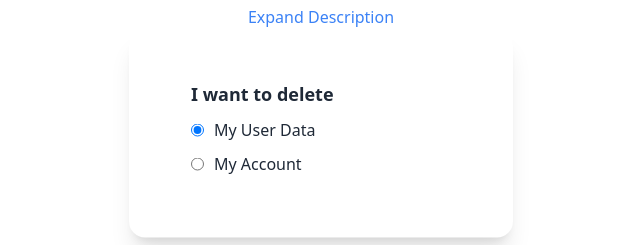
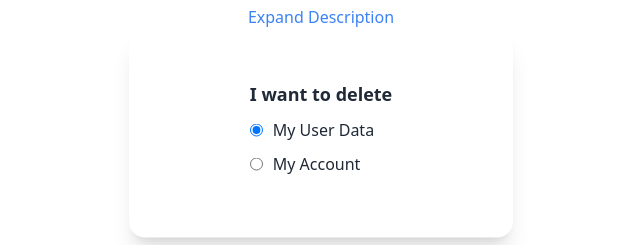
Before and after one commit to sillsdev/appbuilder-usercontent-management, a SvelteKit app: page /request/1 in a window 1280 px wide. Shown: the part 385-630 px from the top of the page, without its empty margins (319-959 px from the left). Built offline with nearby package versions, Linux system fonts and the light colour scheme; no server answers; the database is empty.

Commit message:
Fix issue with send button

```diff
--- a/src/routes/request/[id]/+page.svelte
+++ b/src/routes/request/[id]/+page.svelte
@@ -18,7 +18,6 @@
     <div class="flex flex-col w-full lg:flex-row">
         <div class="card w-96 bg-base-100 shadow-xl">
             <div class="card-body">
-                <form method="POST" class="container">
                 <div class="question">
                     <legend>I want to delete</legend>
                     <div class="option">
@@ -42,11 +41,12 @@
                         <label for="delete-user-data">My Account</label>
                     </div>
                 </div>
-                </form>
             </div>
         </div>
     </div>
+    <form method="POST" class="container">
         <button class="btn send">Send</button>
+    </form>
 </div>
 
 <style>
@@ -67,6 +67,7 @@
         padding: 10px;
         text-align: center;
     }
+
     div.question {
         display: flex;
         flex-direction: column;
```
Lines whose indentation alone changed are shown as unchanged.
